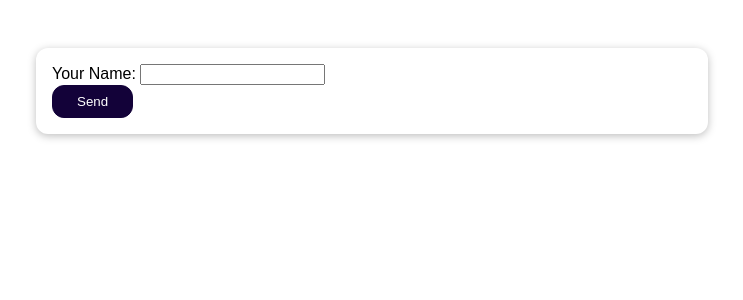
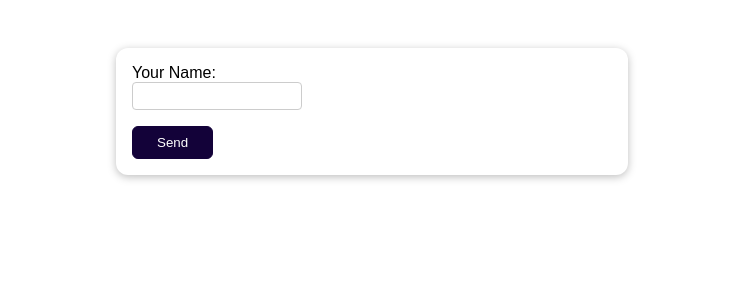
Before and after one commit to torcuata22/feedback, a Django app: page / in a window 1280 px wide. Shown: the top 300 px of the page, without its empty margins (268-1011 px from the left). Run offline with Django 4.2, Linux system fonts and the light colour scheme.

Commit message:
styling form

```diff
--- a/feedback/reviews/static/reviews/styles.css
+++ b/feedback/reviews/static/reviews/styles.css
@@ -5,7 +5,7 @@ body {
 form {
     margin: 3rem auto;
     width: 90%;
-    max-width: 40rem;
+    max-width: 30rem;
     padding: 1rem;
     border-radius: 12px;
     background-color: white;
@@ -15,7 +15,7 @@ form {
 button {
     cursor: pointer;
     padding: 0.5rem 1.5rem;
-    border-radius: 12px;
+    border-radius: 6px;
     background-color: rgb(19, 2, 57);
     color: white;
     border: 1px solid rgb(19, 2, 57);
@@ -25,5 +25,23 @@ button:hover,
 button:active {
     background-color: #320777;
     border-color: #320777;
+}
 
+.form-control {
+    margin-bottom: 1rem;
 }
+
+.form-control input {
+    font: inherit;
+    padding: 0.25rem;
+    border-radius: 4px;
+    border: 1px solid #ccc;
+    display: block; /* so it takes up the entire line*/
+    width: 10rem;
+}
+
+.form-control input:focus {
+    border-color: #1f0050;
+    outline: none;
+    background-color: #f4eeff;
+}
```
